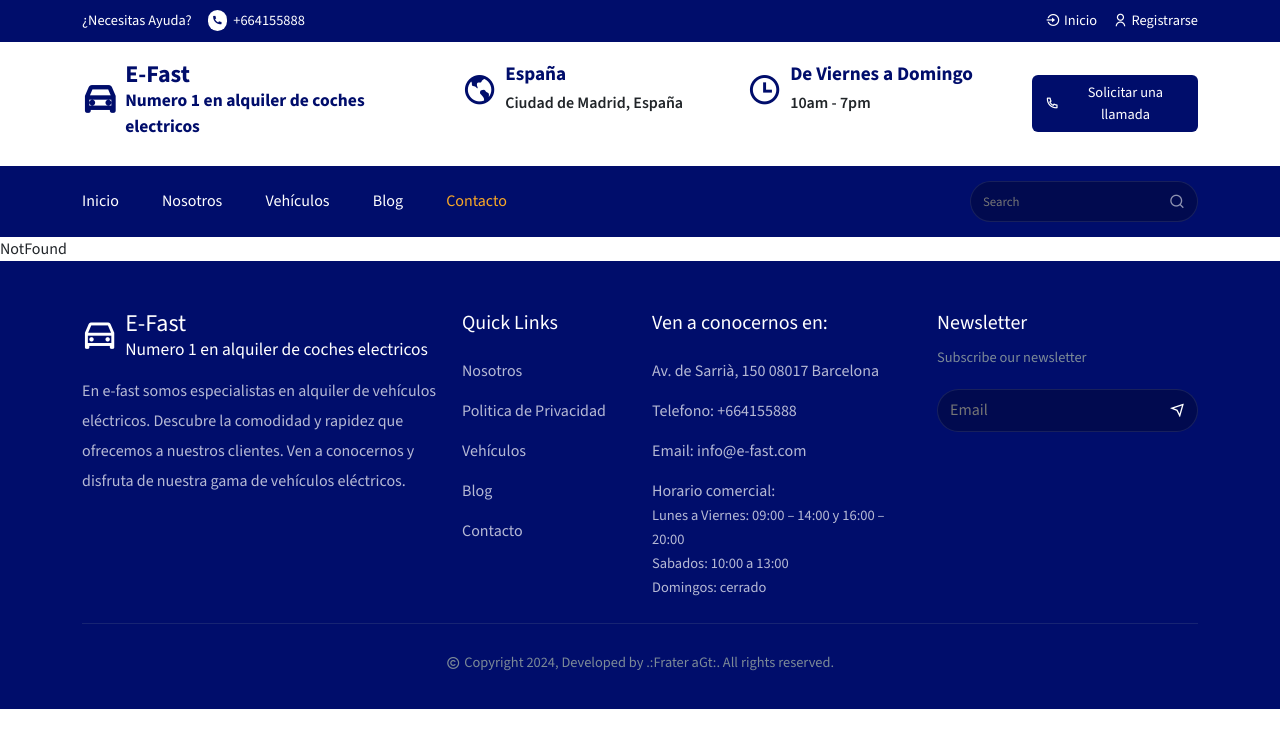
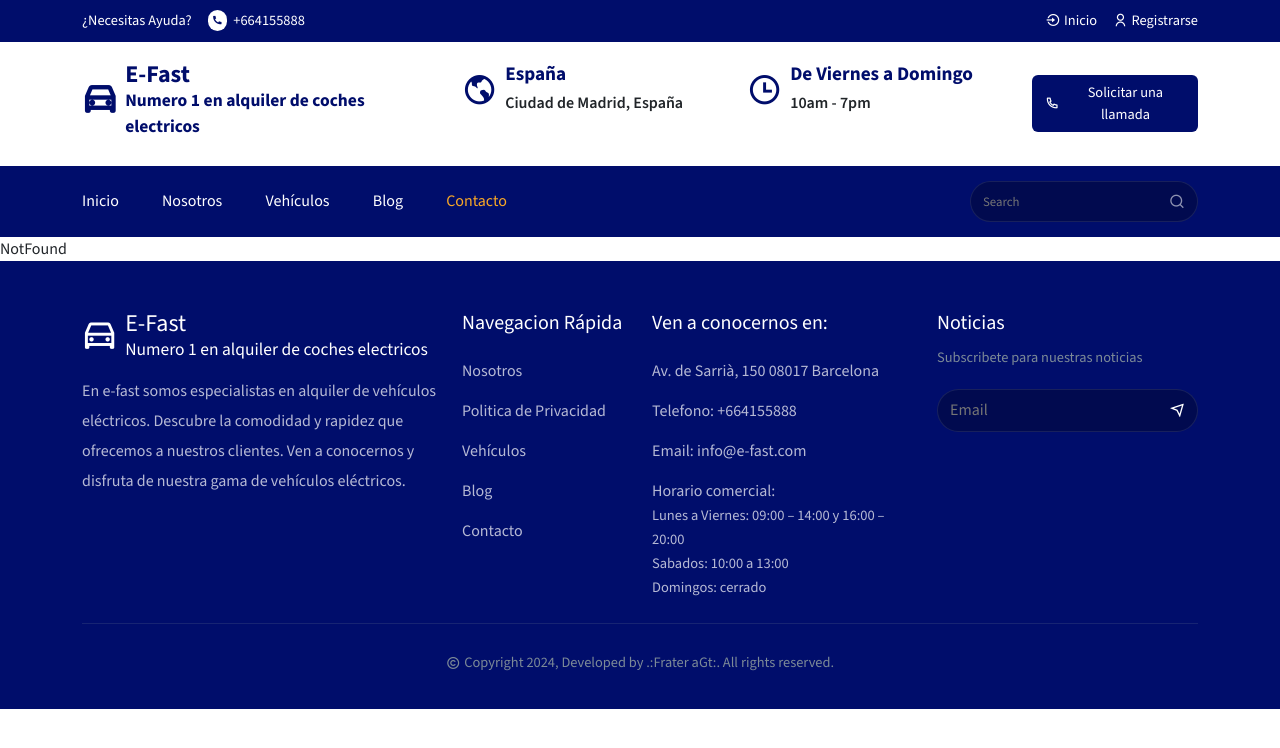
Before and after one commit to agt1984/Car-Rental-Website, a React (Create React App) app: page /contact in a window 1280 px wide. Shown: the top 748 px of the page. Built offline with nearby package versions, Linux system fonts and the light colour scheme.

Commit message:
footer ready

```diff
--- a/src/components/Footer/Footer.jsx
+++ b/src/components/Footer/Footer.jsx
@@ -59,7 +59,7 @@ const Footer = () => {
 
           <Col lg="2" md="4" sm="6">
             <div className="mb-4">
-              <h5 className="footer__link-title">Quick Links</h5>
+              <h5 className="footer__link-title">Navegacion Rápida</h5>
               <ListGroup>
                 {quickLinks.map((item, index) => (
                   <ListGroupItem key={index} className="p-0 mt-3 quick__link">
@@ -97,8 +97,8 @@ const Footer = () => {
 
           <Col lg="3" md="4" sm="12">
             <div className="mb-4">
-              <h5 className="footer__link-title">Newsletter</h5>
-              <p className="section__description">Subscribe our newsletter</p>
+              <h5 className="footer__link-title">Noticias</h5>
+              <p className="section__description">Subscribete para nuestras noticias</p>
               <div className="newsletter">
                 <input type="email" placeholder="Email" />
                 <span>
--- a/src/styles/footer.css
+++ b/src/styles/footer.css
@@ -90,5 +90,4 @@
     font-size: 0.7rem;
   }
 
-
 }
```
